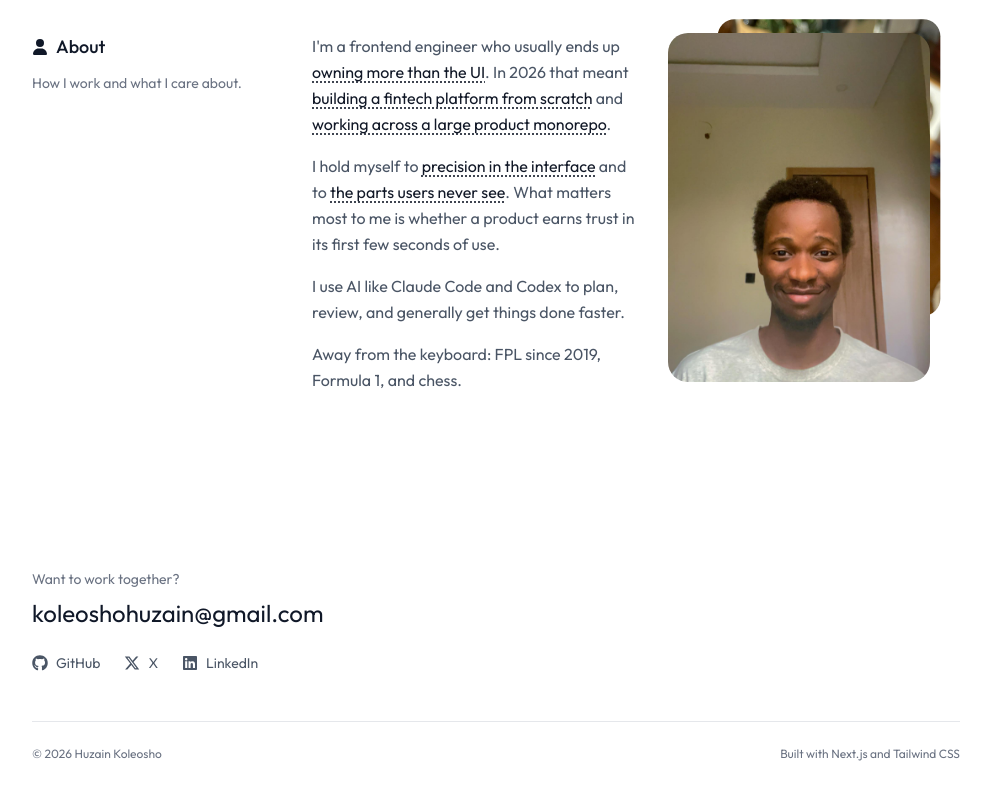
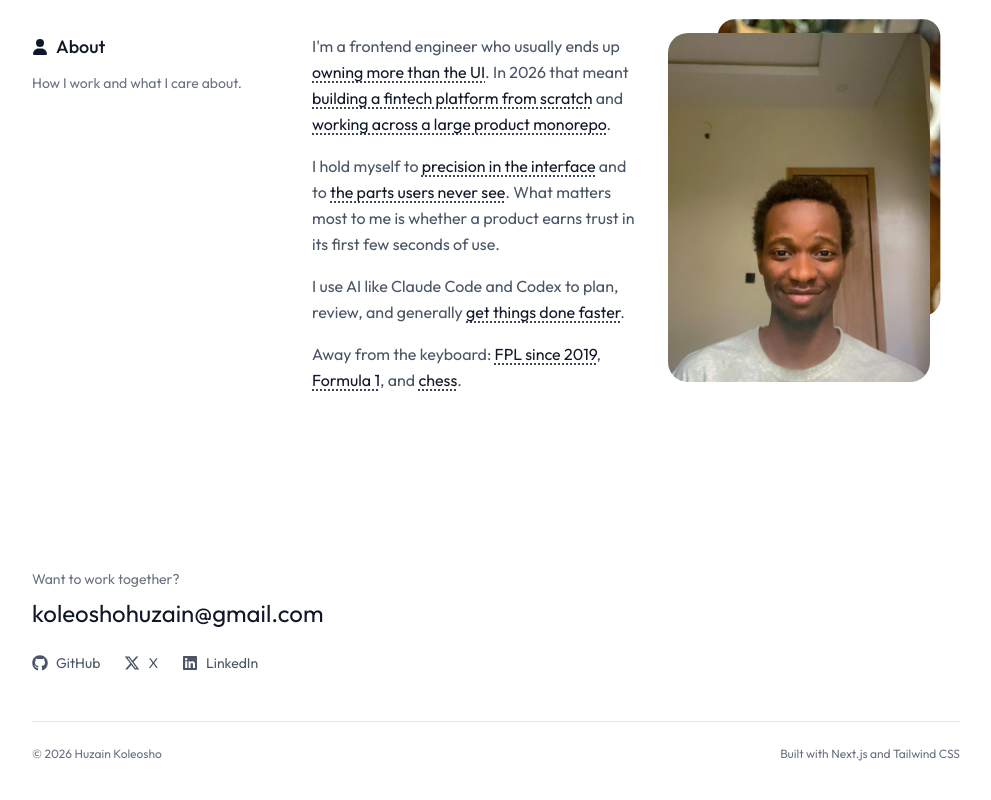
Before and after one commit to Uzayn/my-portfolio, a Next.js app: page / in a window 1280 px wide. Shown: the part 2770-3570 px from the top of the page, without its empty margins (144-1135 px from the left). Built offline with nearby package versions, Linux system fonts and the light colour scheme.

Commit message:
feat(about): give the closing paragraphs expandable details too
Co-Authored-By: Claude Fable 5.1 <noreply@anthropic.com>

```diff
--- a/src/components/About.tsx
+++ b/src/components/About.tsx
@@ -168,10 +168,46 @@ export default function About() {
                 </p>
                 <p className="mt-4">
                   I use AI like Claude Code and Codex to plan, review, and
-                  generally get things done faster.
+                  generally{" "}
+                  <Expandable
+                    trigger="get things done faster"
+                    detail="they produce much of the first draft, while my time goes into deciding what to build, reviewing carefully, and verifying the result end to end"
+                    isOpen={expanded.has("ai")}
+                    onToggle={() => toggle("ai")}
+                    shouldPulse={isInView}
+                    pulseDelay={1.3}
+                  />
+                  .
                 </p>
                 <p className="mt-4">
-                  Away from the keyboard: FPL since 2019, Formula 1, and chess.
+                  Away from the keyboard:{" "}
+                  <Expandable
+                    trigger="FPL since 2019"
+                    detail="ask me about my team"
+                    isOpen={expanded.has("fpl")}
+                    onToggle={() => toggle("fpl")}
+                    shouldPulse={isInView}
+                    pulseDelay={1.5}
+                  />
+                  ,{" "}
+                  <Expandable
+                    trigger="Formula 1"
+                    detail="the strategy as much as the racing"
+                    isOpen={expanded.has("f1")}
+                    onToggle={() => toggle("f1")}
+                    shouldPulse={isInView}
+                    pulseDelay={1.7}
+                  />
+                  , and{" "}
+                  <Expandable
+                    trigger="chess"
+                    detail="no opening theory, just calculating over the board"
+                    isOpen={expanded.has("chess")}
+                    onToggle={() => toggle("chess")}
+                    shouldPulse={isInView}
+                    pulseDelay={1.9}
+                  />
+                  .
                 </p>
                 <AnimatePresence>
                   {expanded.size > 0 && (
```
